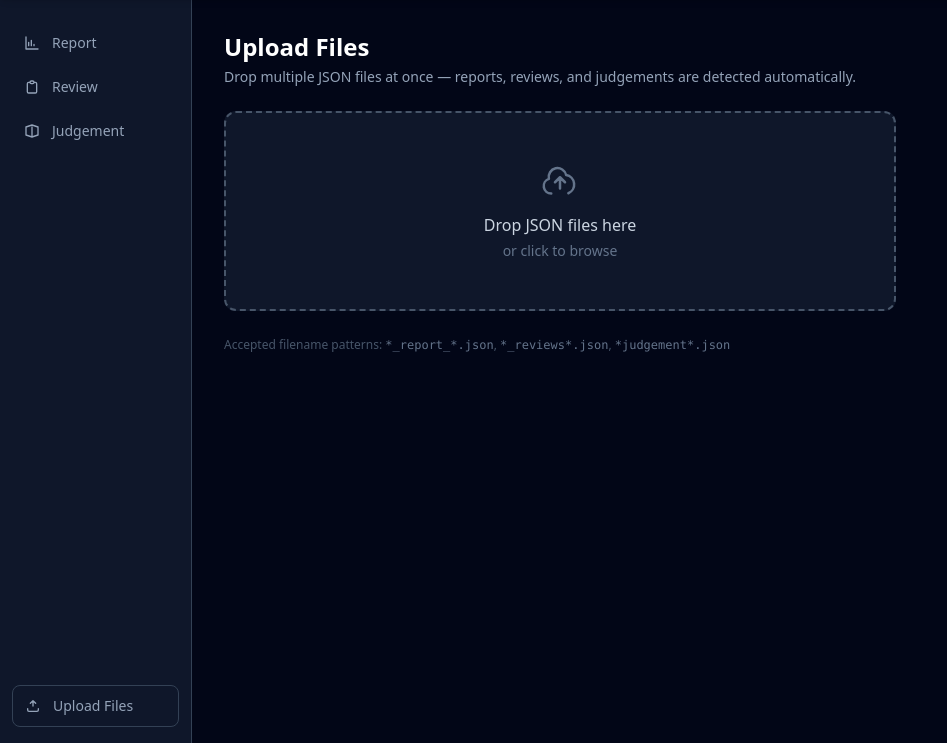
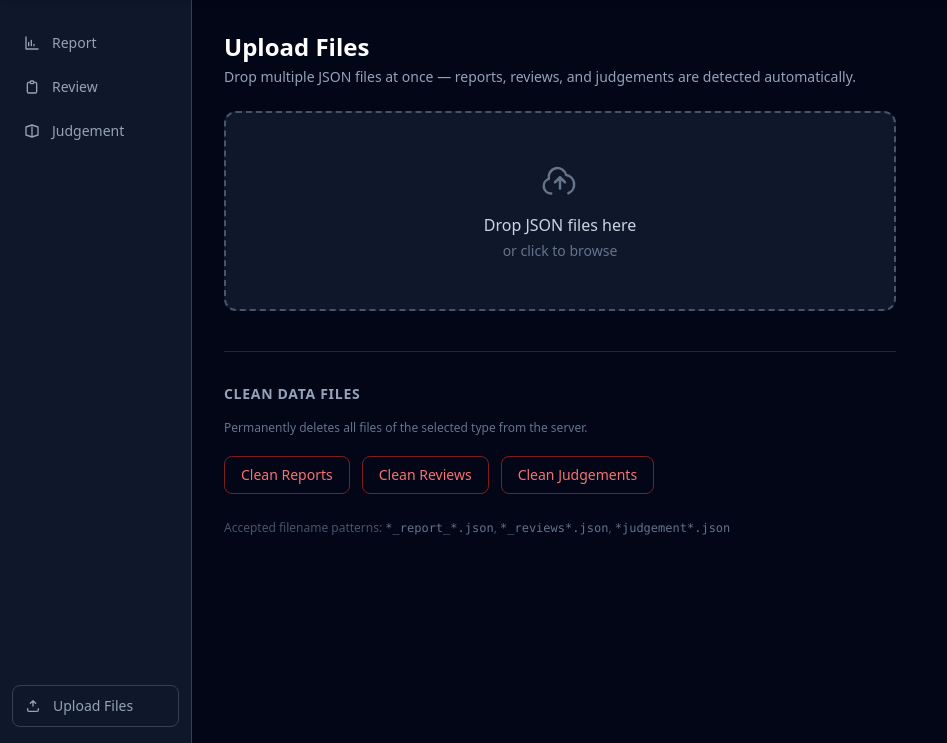
Before and after one commit to dam-przyb/dp_simple_front, a Django app: template viewer/templates/viewer/upload.html in a window 1280 px wide. Shown: the part 57-800 px from the top of the page, without its empty margins (0-947 px from the left). Run offline with Django 5.2, Linux system fonts and the light colour scheme; the template is opened without the code that fills it, so the values that code supplies are empty; some libraries are stand-ins or nearby versions.

Commit message:
Add clean files feature with confirmation dialog

```diff
--- a/viewer/static/viewer/app.js
+++ b/viewer/static/viewer/app.js
@@ -106,3 +106,33 @@ function uploader() {
     },
   };
 }
+
+function cleaner() {
+  return {
+    busy: false,
+    result: null,   // { ok, deleted, type, error }
+
+    async doClean(type) {
+      const msg = `Delete all ${type} files? This cannot be undone.`;
+      if (!window.confirm(msg)) return;
+
+      this.busy = true;
+      this.result = null;
+
+      try {
+        const body = new URLSearchParams({ type });
+        const response = await fetch('/upload/clean/', {
+          method: 'POST',
+          headers: { 'X-CSRFToken': getCsrfToken() },
+          body,
+        });
+        const data = await response.json();
+        this.result = data;
+      } catch (err) {
+        this.result = { ok: false, type, error: 'Network error — could not reach the server' };
+      }
+
+      this.busy = false;
+    },
+  };
+}
--- a/viewer/templates/viewer/upload.html
+++ b/viewer/templates/viewer/upload.html
@@ -113,6 +113,35 @@
     </div>
   </template>
 
+  <!-- Clean section -->
+  <div x-data="cleaner()" class="mt-10 border-t border-slate-800 pt-8">
+    <h2 class="text-sm font-semibold text-slate-400 uppercase tracking-wider mb-4">Clean data files</h2>
+    <p class="text-xs text-slate-500 mb-5">Permanently deletes all files of the selected type from the server.</p>
+
+    <div class="flex flex-wrap gap-3">
+      <template x-for="cat in ['report', 'review', 'judgement']" :key="cat">
+        <div class="flex flex-col items-start gap-1">
+          <button
+            @click="doClean(cat)"
+            :disabled="busy"
+            class="px-4 py-2 rounded-lg text-sm font-medium transition-colors border
+                   text-red-400 border-red-900 hover:bg-red-950 hover:border-red-700
+                   disabled:opacity-40 disabled:cursor-not-allowed capitalize"
+            x-text="'Clean ' + cat + 's'">
+          </button>
+          <span x-show="result && result.type === cat"
+                x-cloak
+                :class="result.ok ? 'text-emerald-400' : 'text-red-400'"
+                class="text-xs pl-1"
+                x-text="result.ok
+                  ? (result.deleted > 0 ? result.deleted + ' file' + (result.deleted !== 1 ? 's' : '') + ' deleted' : 'Nothing to delete')
+                  : result.error">
+          </span>
+        </div>
+      </template>
+    </div>
+  </div>
+
   <!-- Accepted formats hint -->
   <p class="mt-6 text-xs text-slate-600 leading-relaxed">
     Accepted filename patterns:
--- a/viewer/urls.py
+++ b/viewer/urls.py
@@ -8,4 +8,5 @@ urlpatterns = [
     path('review/', views.review, name='review'),
     path('judgement/', views.judgement, name='judgement'),
     path('upload/', views.upload, name='upload'),
+    path('upload/clean/', views.clean_files, name='clean_files'),
 ]
```
Also changed, not shown: viewer/utils.py (+24 -0 lines), viewer/views.py (+12 -1 lines).
